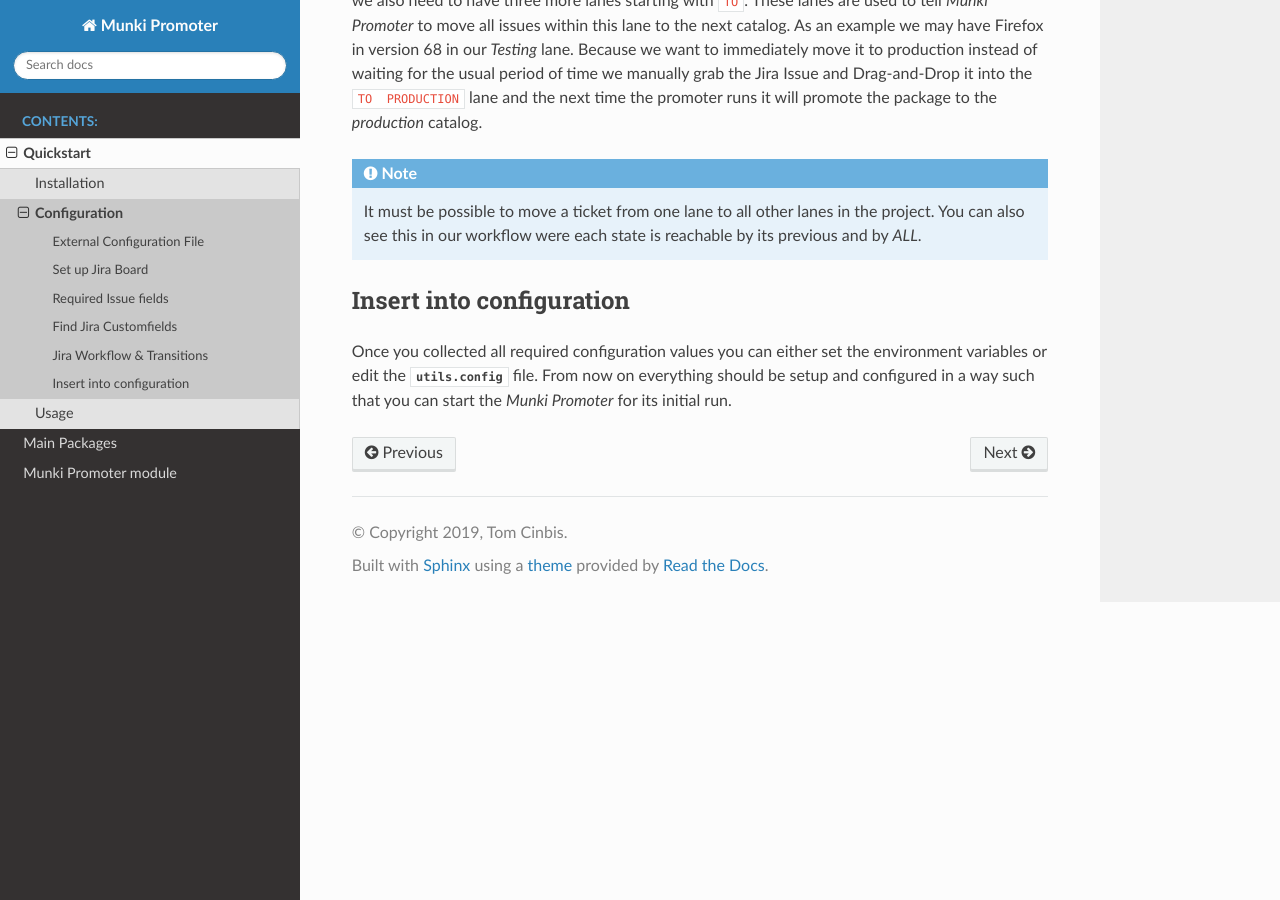
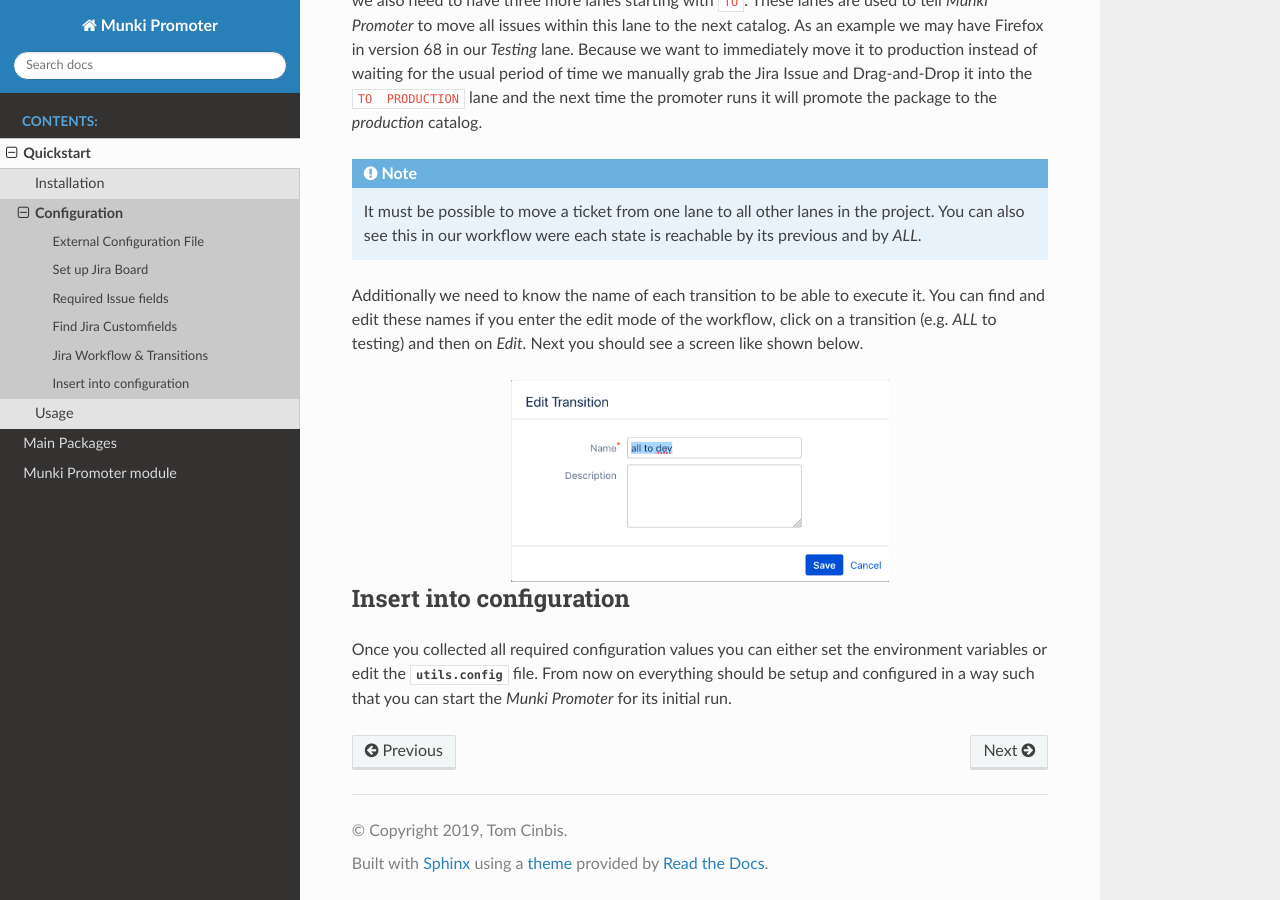
Before and after one commit to tcinbis/munkipromoter, a Sphinx documentation site: the page built from docs/config.rst, in a window 1280 px wide and 900 px high, scrolled down 5322 px. Built offline with Sphinx 7.4.7 and the Read the Docs theme 2.0.0, drawn with Linux system fonts in a browser that asks for light colours.

Commit message:
Added doc on how to find transition names
Signed-off-by: Tom Cinbis <tom.cinbis@unibas.ch>

```diff
--- a/docs/config.rst
+++ b/docs/config.rst
@@ -86,6 +86,8 @@
    :scale: 40 %
    :align: center
 
+.. _find-custom-fields:
+
 Find Jira Customfields
 ----------------------
 
@@ -124,6 +126,9 @@
 - ``_JIRA_AUTOPROMOTE_TRUE`` to ``12003``
 - ``_JIRA_AUTOPROMOTE_FALSE`` to ``12004``
 
+
+.. _jira-workflow:
+
 Jira Workflow & Transitions
 ----------------------------
 
@@ -147,6 +152,15 @@
    project. You can also see this in our workflow were each state is reachable
    by its previous and by `ALL`.
 
+Additionally we need to know the name of each transition to be able to execute
+it. You can find and edit these names if you enter the edit mode of the
+workflow, click on a transition (e.g. `ALL` to testing) and then on `Edit`.
+Next you should see a screen like shown below.
+
+.. image:: img/jira-edit-transition.png
+   :scale: 35 %
+   :align: center
+
 
 Insert into configuration
 -------------------------
```
